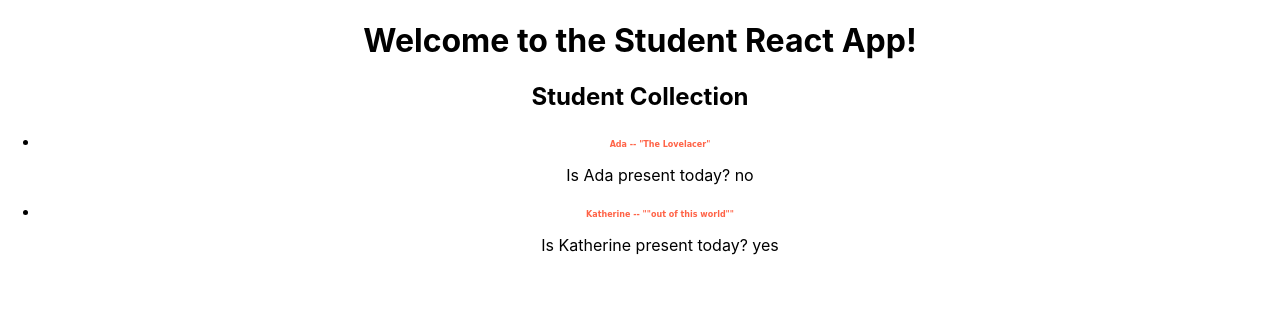
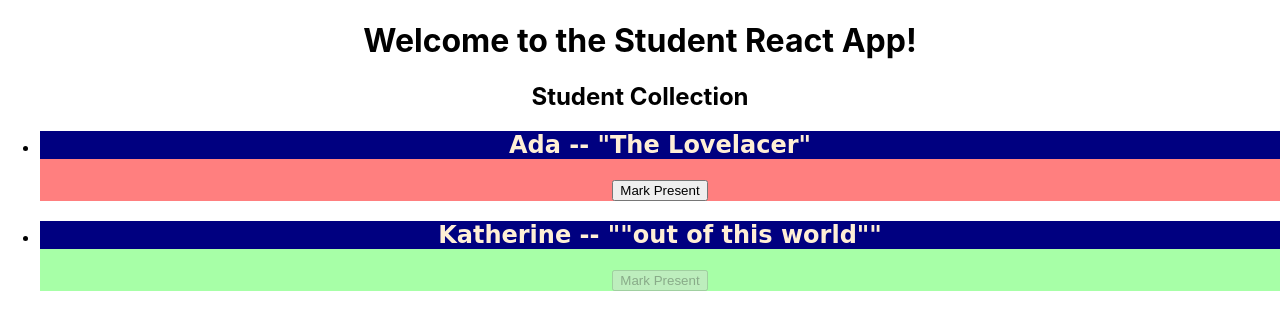
Before and after one commit to Ada-C12/branches-student-react, a React (Create React App) app: page / in a window 1280 px wide. Shown: the top 330 px of the page. Built offline with nearby package versions, Linux system fonts and the light colour scheme.

Commit message:
makes students diff colors based on ispresent

```diff
--- a/src/components/Student.css
+++ b/src/components/Student.css
@@ -1,11 +1,18 @@
 .student-name {
-  font-size: 0.5rem;
   font-family: 'Comic Sans MS';
-  color: tomato;
+  color: papayawhip;
+  background-color: navy;
 }
 
 .student-details {
-  font-size: 0.5rem;
   font-family: 'Comic Sans MS';
   color: navy;
 }
+
+.absent {
+  background-color: rgba(255, 0, 0, .5);
+}
+
+.present {
+  background-color: rgba(80, 255, 80, .5);
+}
--- a/src/components/Student.js
+++ b/src/components/Student.js
@@ -5,9 +5,10 @@
 
 const Student = (props) => {
   return (
-    <section>
+    <section className={ props.isPresent ? "present" : "absent" }>
       <h2 className="student-name">{props.fullName} -- "{props.nickName}"</h2>
-      <p>Is {props.fullName} present today? { props.isPresent ? "yes" : "no" }</p>
+
+      <button disabled={ props.isPresent }>Mark Present</button>
     </section>
   );
 }
```
